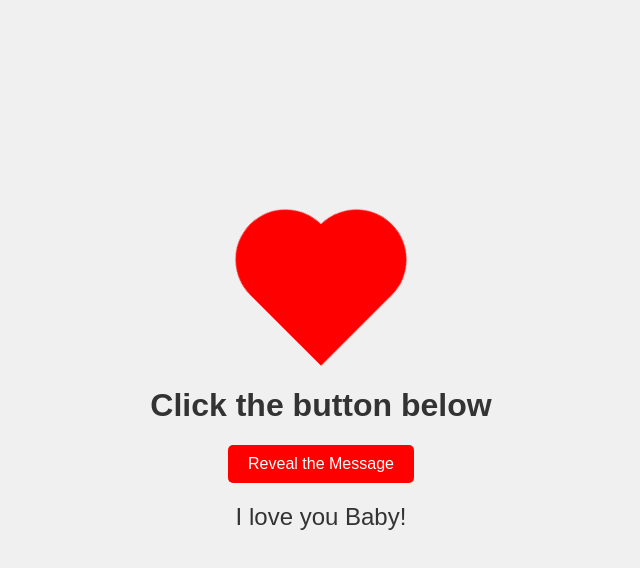
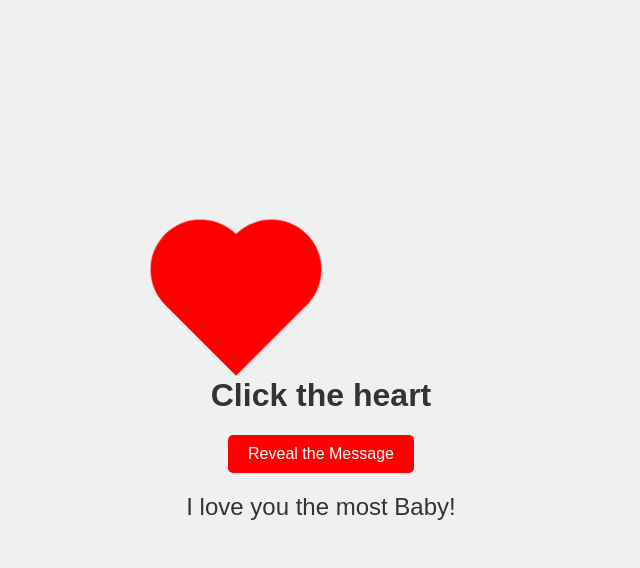
Before and after one commit to FauzanHacker97/PROJECTMEGA, a plain HTML site: page index.html in a window 1280 px wide. Both pictures are taken after a click on the button "Reveal the Message". Shown: the whole page, without its empty margins (319-959 px from the left). Drawn offline with Linux system fonts and the light colour scheme.

Commit message:
Update index.html

```diff
--- a/index.html
+++ b/index.html
@@ -3,15 +3,17 @@
 <head>
     <meta charset="UTF-8">
     <meta name="viewport" content="width=device-width, initial-scale=1.0">
-    <title>DANGEROUS!!!</title>
+    <title>Dangerous!!!</title>
     <link rel="stylesheet" href="styles.css">
 </head>
 <body>
-    <div class="heart"></div>
-    <div class="message">
-        <h1>Click the button below</h1>
-        <button onclick="showConfession()">Reveal the Message</button>
-        <p id="confession" style="display: none;">I love you Baby!</p>
+    <div class="container">
+        <div class="heart"></div>
+        <div class="message">
+            <h1>Click the heart</h1>
+            <button onclick="showConfession()">Reveal the Message</button>
+            <p id="confession" style="display: none;">I love you the most Baby!</p>
+        </div>
     </div>
 
     <script src="script.js"></script>
```
